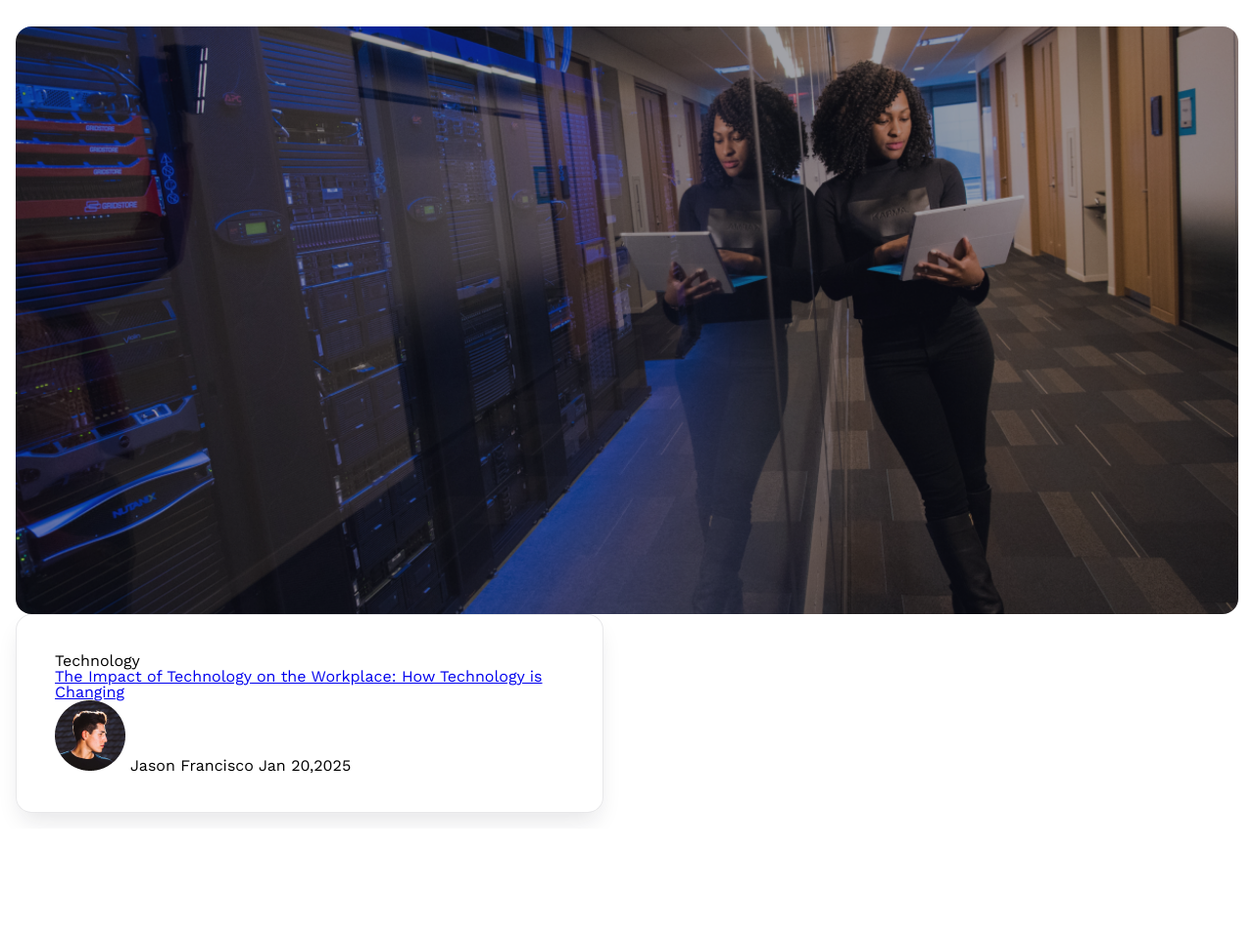
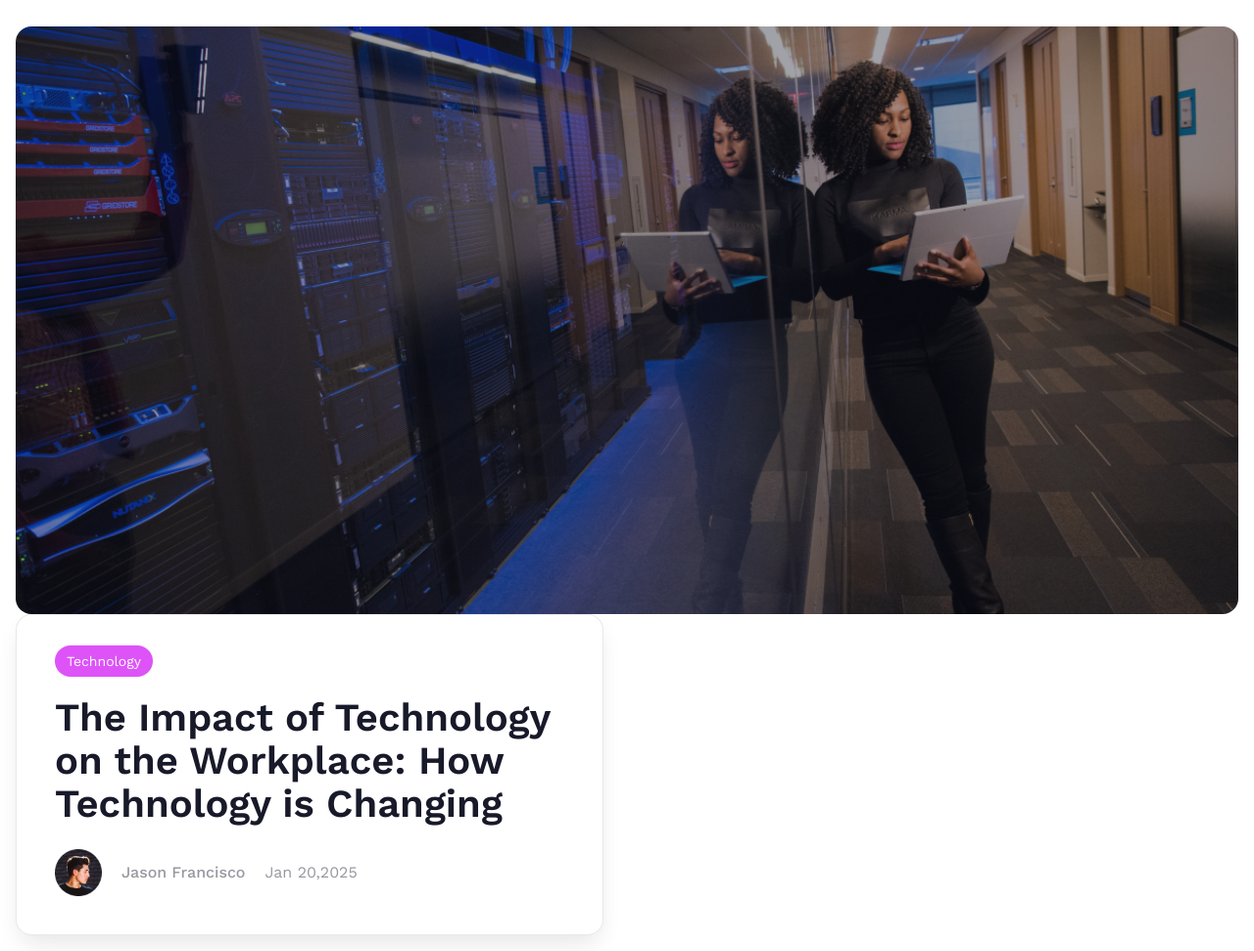
Before and after one commit to Epiq122/landing-page-, a plain HTML site: page index.html in a window 1280 px wide. Shown: the part 97-1068 px from the top of the page at 98% size. Before the commit the page ends 943 px from the top, so only its background shows below. Drawn offline with nearby package versions, Linux system fonts and the light colour scheme.

Commit message:
Add badge styling and author section layout to enhance article details

```diff
--- a/index.html
+++ b/index.html
@@ -54,7 +54,7 @@
         <div class="hero-img"></div>
         <div class="hero-description">
           <article class="article-details">
-            <div>
+            <div class="badge-container">
               <span class="hero-badge">Technology</span>
             </div>
             <h1>
--- a/styles/style.css
+++ b/styles/style.css
@@ -109,3 +109,43 @@
     inset 0 0 0 1px #e8e8ea;
   padding: 40px;
 }
+
+.badge-container {
+  min-height: 28px;
+  margin-bottom: 16px;
+}
+
+.hero-badge {
+  background-color: var(--primary-color);
+  color: #ffffff;
+  font-size: 0.875rem;
+  line-height: 1.3px;
+  padding: 8px 12px;
+  border-radius: 1rem;
+}
+
+.article-details h1 a {
+  text-decoration: none;
+  font-weight: 600;
+  font-size: 2.5rem;
+  line-height: 1.1;
+  color: var(--heading-font-color);
+}
+
+.author-section {
+  display: flex;
+  align-items: center;
+  column-gap: 20px;
+  font-size: 1rem;
+  color: #97989f;
+  margin-top: 24px;
+}
+
+.author-name {
+  font-weight: 500;
+}
+
+.author-section img {
+  width: 48px;
+  height: auto;
+}
--- a/styles/variables.css
+++ b/styles/variables.css
@@ -2,4 +2,5 @@
   --font-family: "Work Sans", sans-serif;
   --primary-color: #dd53f8;
   --max-width: 1280px;
+  --heading-font-color: #181a2a;
 }
```
